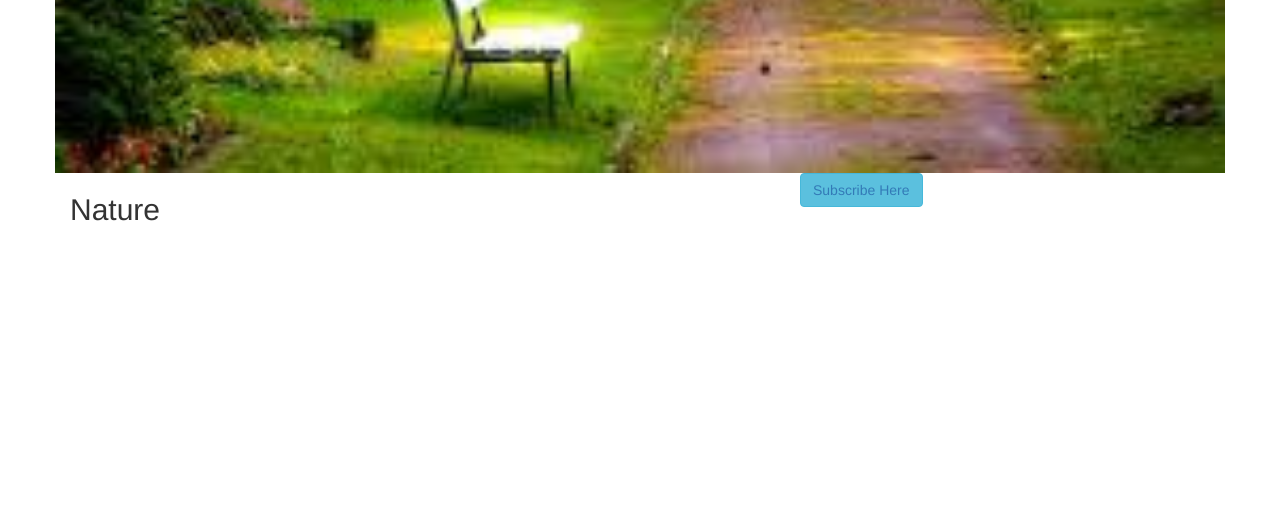
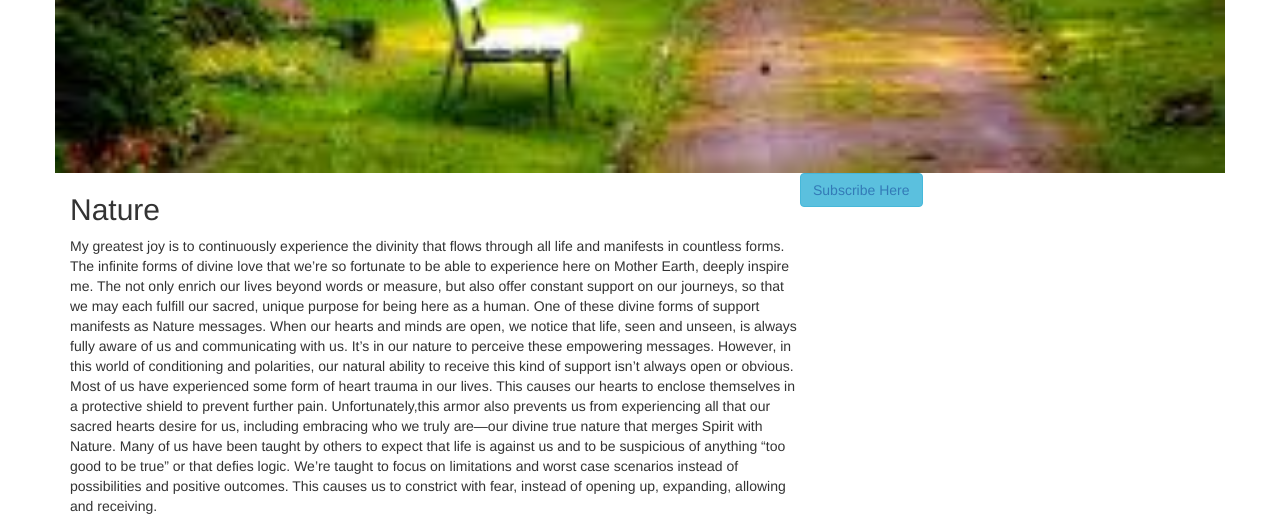
Before and after one commit to leezichanga/Personalblog, a Flask app: page / in a window 1280 px wide. Shown: the part 678-1204 px from the top of the page. Before the commit the page ends 899 px from the top, so only its background shows below. Run offline with Flask 2, Linux system fonts and the light colour scheme; data that the repository does not hold is empty; some libraries are stand-ins or nearby versions.

Commit message:
add nature messages on index

```diff
--- a/app/templates/index.html
+++ b/app/templates/index.html
@@ -6,9 +6,14 @@
 
   <div class="row col-sm-9 col-xs-9 col-md-8 col-lg-8">
     <h2>Nature</h2>
-    <p> </p>
+    <p> My greatest joy is to continuously experience the divinity that flows through all life and manifests in countless forms. The infinite forms of divine love that we’re so fortunate to be able to experience here on Mother Earth, deeply inspire me. The
+      not only enrich our lives beyond words or measure, but also offer constant support on our journeys, so that we may each fulfill our sacred, unique purpose for being here as a human. One of these divine forms of support manifests as Nature messages.
+      When our hearts and minds are open, we notice that life, seen and unseen, is always fully aware of us and communicating with us. It’s in our nature to perceive these empowering messages. However, in this world of conditioning and polarities, our
+      natural ability to receive this kind of support isn’t always open or obvious. Most of us have experienced some form of heart trauma in our lives. This causes our hearts to enclose themselves in a protective shield to prevent further pain. Unfortunately,this
+      armor also prevents us from experiencing all that our sacred hearts desire for us, including embracing who we truly are—our divine true nature that merges Spirit with Nature. Many of us have been taught by others to expect that life is against us
+      and to be suspicious of anything “too good to be true” or that defies logic. We’re taught to focus on limitations and worst case scenarios instead of possibilities and positive outcomes. This causes us to constrict with fear, instead of opening
+      up, expanding, allowing and receiving.</p>
   </div>
-
   <div class="button btn btn-info">
     <a href="/subscribe">Subscribe Here</a>
   </div>
--- a/config.py
+++ b/config.py
@@ -3,7 +3,7 @@ class Config:
     SECRET_KEY=os.environ.get('SECRET_KEY')
     SQLALCHEMY_DATABASE_URI='postgresql+psycopg2://elizabeth:elizabeth@localhost/blog'
     SQLALCHEMY_TRACK_MODIFICATIONS=False
-    UPLOADED_PHOTOS_DEST='app/static/images'
+    UPLOADED_IMAGES_DEST='app/static/images'
     #email configurations
     MAIL_SERVER = 'smtp.googlemail.com'
     MAIL_PORT = 587
```
